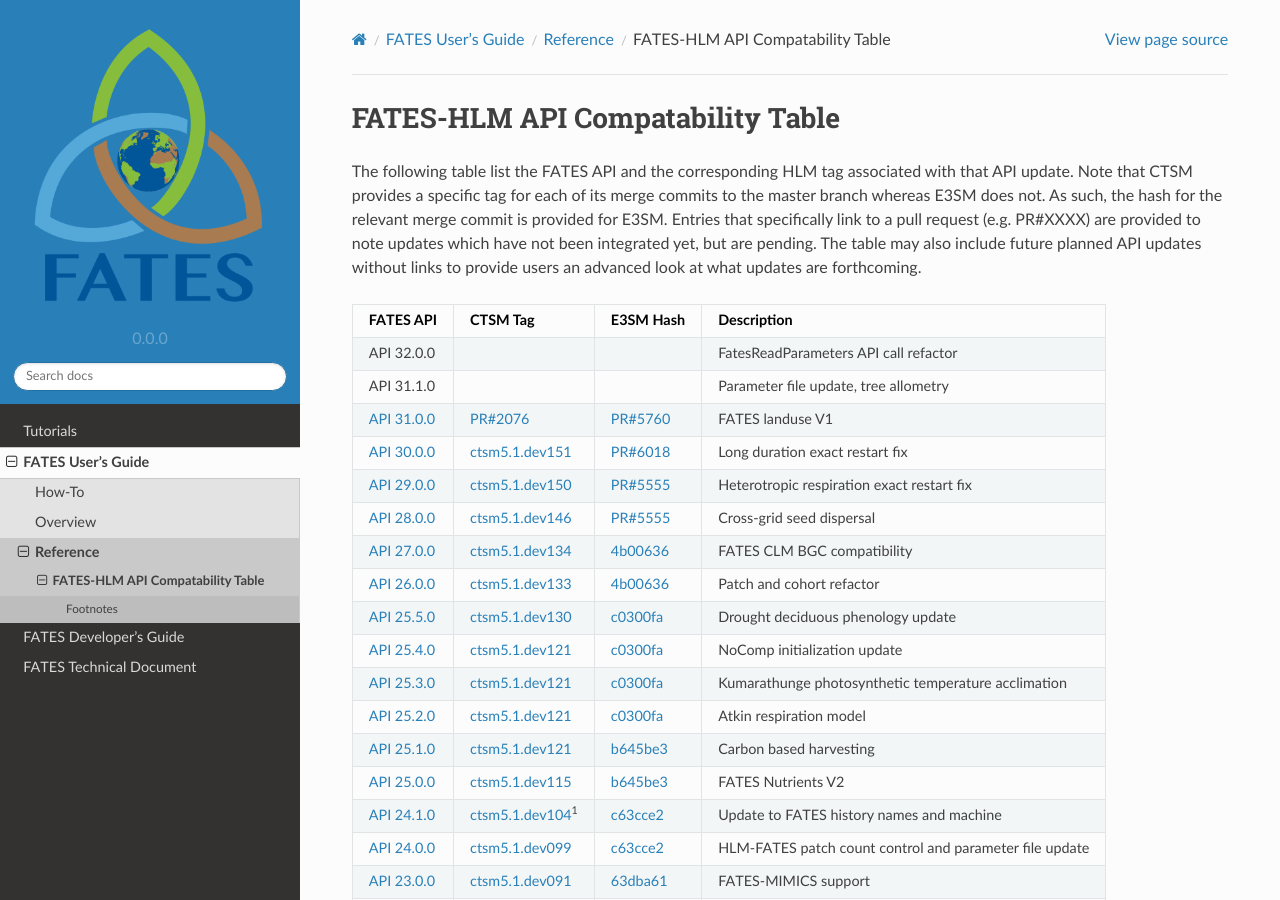
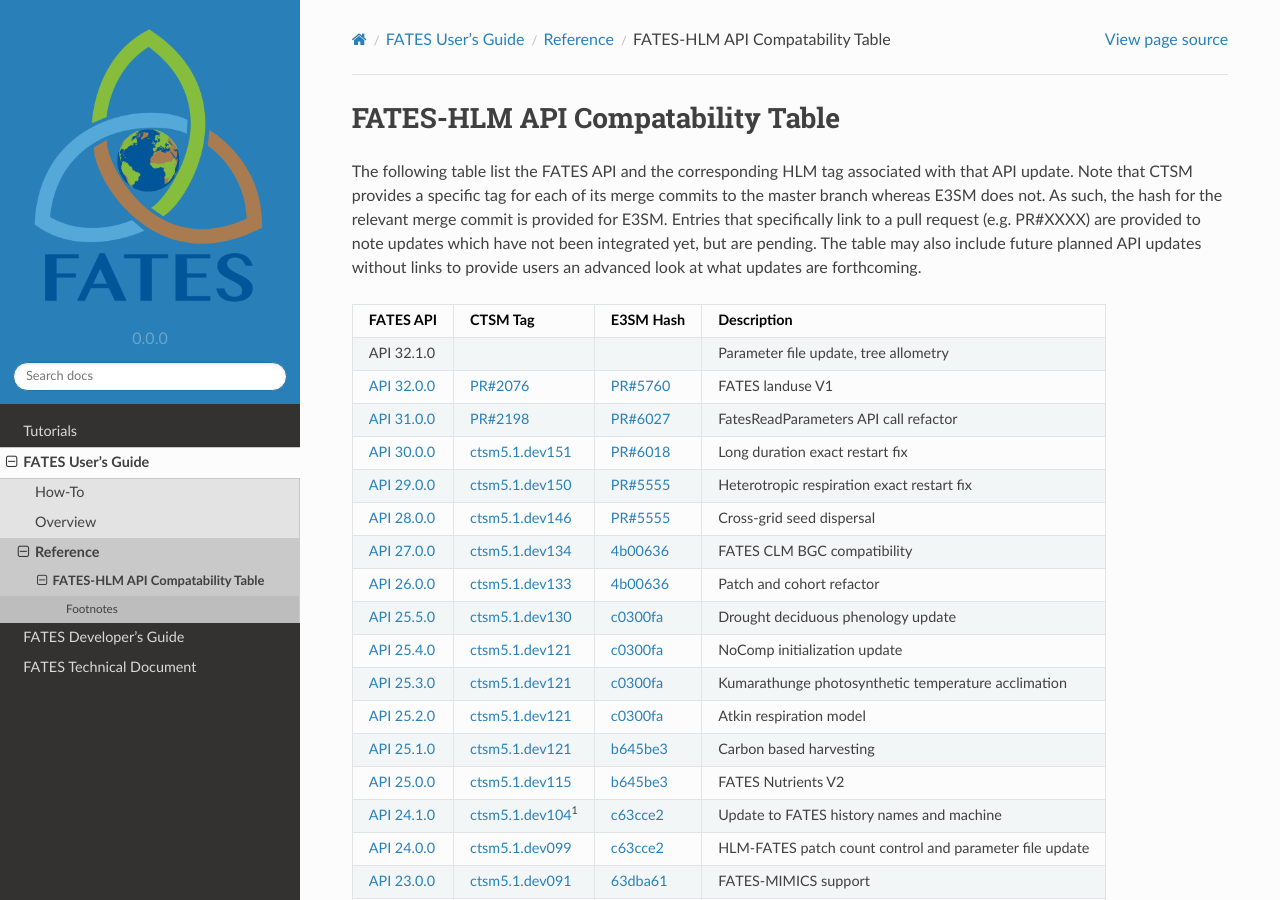
Before and after one commit to NGEET/fates-users-guide, a Sphinx documentation site: the page built from docs/source/user/Table-of-FATES-API-and-HLM-STATUS.md, in a window 1280 px wide and 900 px high. Built offline with Sphinx 7.4.7 and the Read the Docs theme 2.0.0, drawn with Linux system fonts in a browser that asks for light colours.

Commit message:
reorder the upcoming api plan in the hlm table

```diff
--- a/docs/source/user/Table-of-FATES-API-and-HLM-STATUS.md
+++ b/docs/source/user/Table-of-FATES-API-and-HLM-STATUS.md
@@ -4,9 +4,9 @@ The following table list the FATES API and the corresponding HLM tag associated
 
 | FATES API   | CTSM Tag | E3SM Hash | Description |
 | ----------- | -------- | --------- | ----------- |
-| API 32.0.0 | | | FatesReadParameters API call refactor |
-| API 31.1.0 | | | Parameter file update, tree allometry |
-| [API 31.0.0](https://github.com/NGEET/fates/pull/1040) | [PR#2076](https://github.com/ESCOMP/CTSM/pull/2076) | [PR#5760](https://github.com/E3SM-Project/E3SM/pull/5760) | FATES landuse V1 |
+| API 32.1.0 | | | Parameter file update, tree allometry |
+| [API 32.0.0](https://github.com/NGEET/fates/pull/1040) | [PR#2076](https://github.com/ESCOMP/CTSM/pull/2076) | [PR#5760](https://github.com/E3SM-Project/E3SM/pull/5760) | FATES landuse V1 |
+| [API 31.0.0](https://github.com/NGEET/fates/pull/1096) | [PR#2198](https://github.com/ESCOMP/CTSM/pull/2198) | [PR#6027](https://github.com/E3SM-Project/E3SM/pull/6027) | FatesReadParameters API call refactor |
 | [API 30.0.0](https://github.com/NGEET/fates/releases/tag/sci.1.68.2_api.30.0.0) | [ctsm5.1.dev151](https://github.com/ESCOMP/CTSM/releases/tag/ctsm5.1.dev151) | [PR#6018](https://github.com/E3SM-Project/E3SM/pull/6018) | Long duration exact restart fix |
 | [API 29.0.0](https://github.com/NGEET/fates/releases/tag/sci.1.68.1_api.29.0.0) | [ctsm5.1.dev150](https://github.com/ESCOMP/CTSM/releases/tag/ctsm5.1.dev150) | [PR#5555](https://github.com/E3SM-Project/E3SM/pull/5555) | Heterotropic respiration exact restart fix |
 | [API 28.0.0](https://github.com/NGEET/fates/releases/tag/sci.1.68.0_api.28.0.0) | [ctsm5.1.dev146](https://github.com/ESCOMP/CTSM/releases/tag/ctsm5.1.dev146) | [PR#5555](https://github.com/E3SM-Project/E3SM/pull/5555) | Cross-grid seed dispersal |
```
